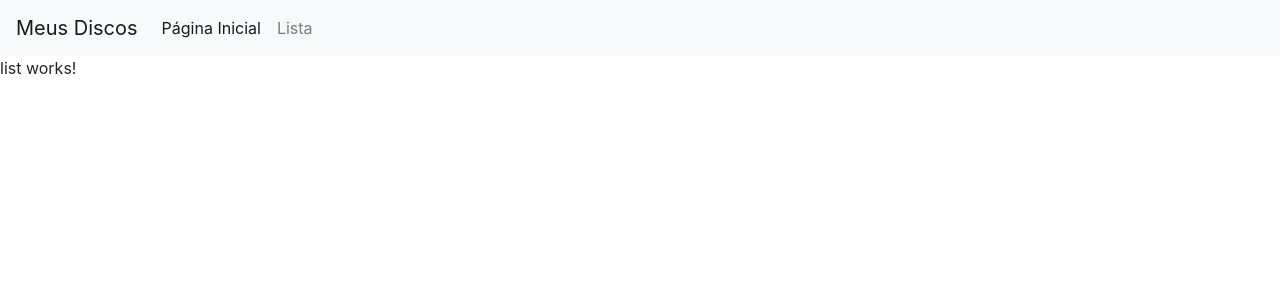
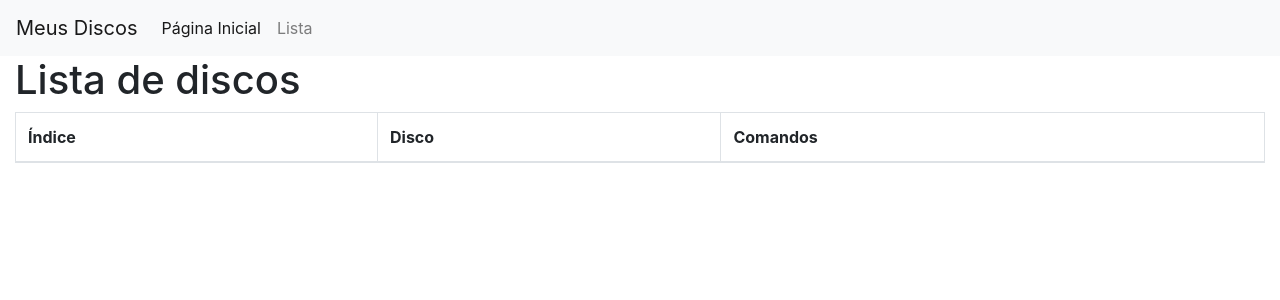
Before and after one commit to laraflau/angular-class-my-discs, an Angular app: page /list in a window 1280 px wide. Shown: the top 300 px of the page. Built offline with nearby package versions, Linux system fonts and the light colour scheme.

Commit message:
:lipstick: ui component for disc listing

```diff
--- a/src/app/list/list.component.html
+++ b/src/app/list/list.component.html
@@ -1 +1,21 @@
-<p>list works!</p>
+<div class="container-fluid">
+  <h1>Lista de discos</h1>
+  <table class="table table-bordered" border="1">
+    <thead>
+      <th>Índice</th>
+      <th>Disco</th>
+      <th>Comandos</th>
+    </thead>
+    <tbody>
+      <tr *ngFor="let disc of discs; index as index">
+        <td>{{ index }}</td>
+        <td>{{ disc.title }}</td>
+        <td>
+          <a [routerLink]="['/list', index]" rel="noopener noreferrer">{{
+            disc.title
+          }}</a>
+        </td>
+      </tr>
+    </tbody>
+  </table>
+</div>
```
Also changed, not shown: src/app/discs.ts (+13 -3 lines), src/app/list/list.component.ts (+6 -5 lines).
